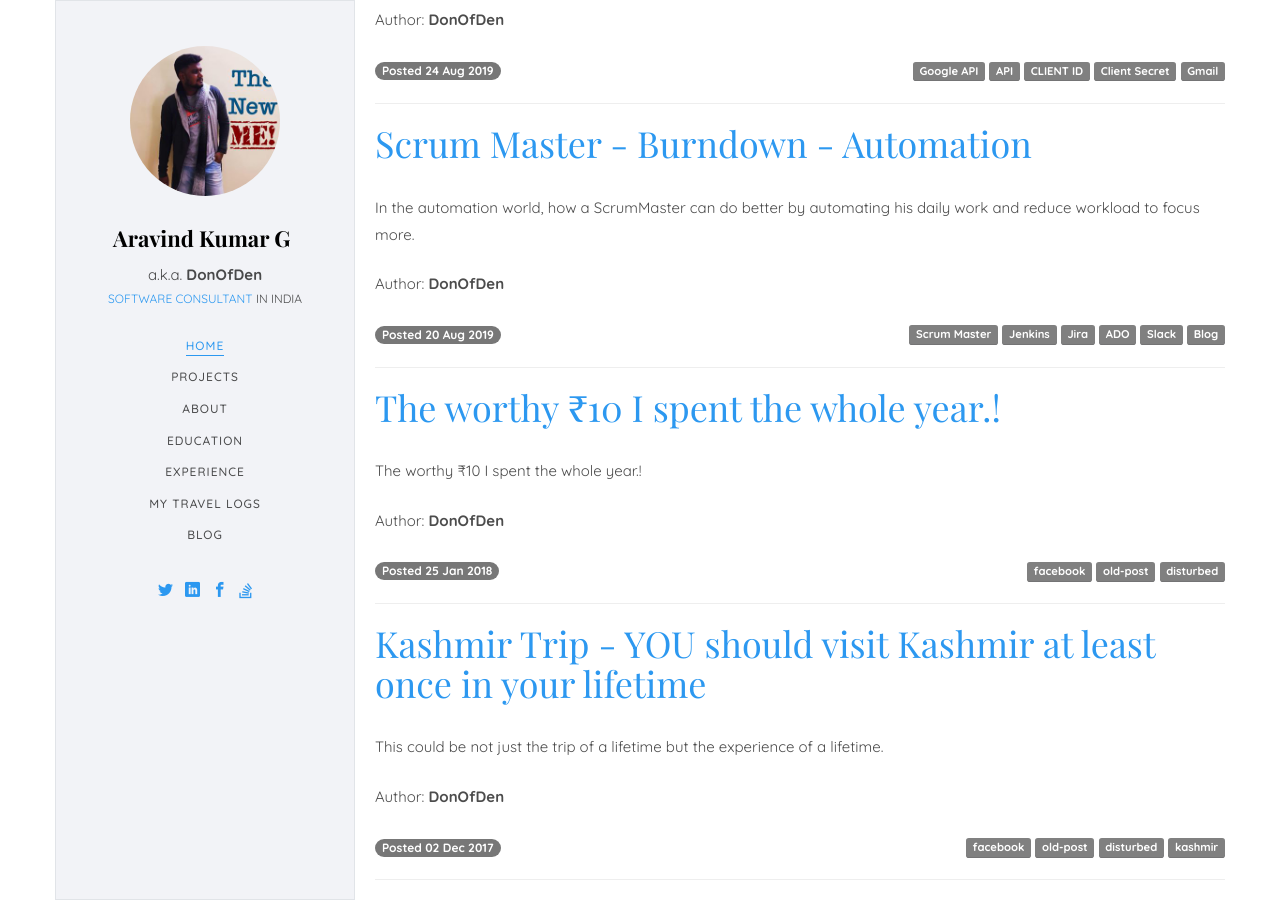
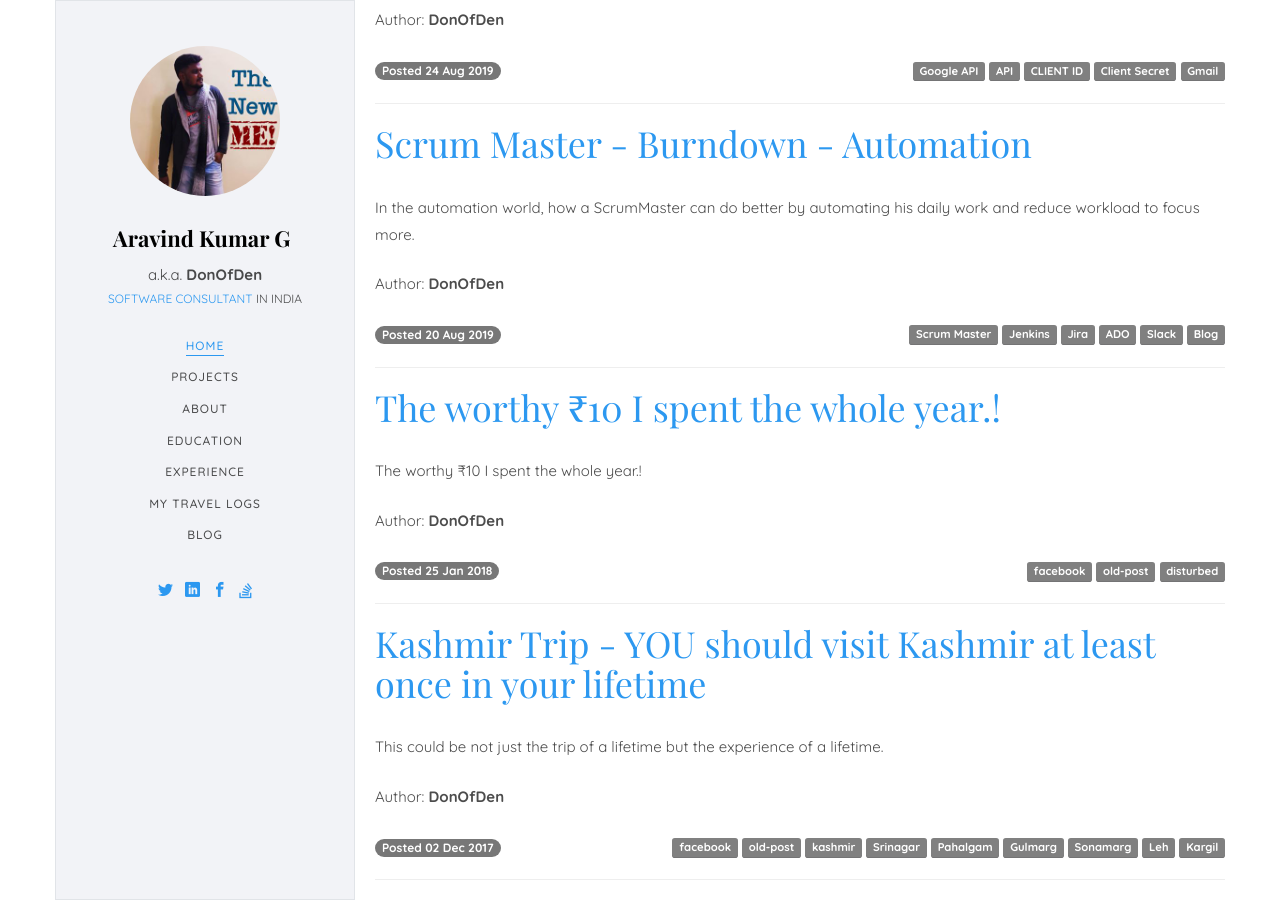
Before and after one commit to donofden/donofden.github.io, a Jekyll site: the page built from blog/index.html, in a window 1280 px wide and 900 px high, scrolled down 1928 px. Built offline with Jekyll 4.4.1, drawn with Linux system fonts in a browser that asks for light colours; some web fonts are replaced.

Commit message:
Update Blog tags

```diff
--- a/_posts/2017-12-02-kashmir-trip.md
+++ b/_posts/2017-12-02-kashmir-trip.md
@@ -3,7 +3,7 @@ layout: post
 title: "Kashmir Trip - YOU should visit Kashmir at least once in your lifetime"
 date: 2017-12-02
 author: DonOfDen
-tags: [facebook, old-post, disturbed, kashmir]
+tags: [facebook, old-post, kashmir, Srinagar, Pahalgam, Gulmarg, Sonamarg, Leh, Kargil]
 description: This could be not just the trip of a lifetime but the experience of a lifetime.
 ---
 
```
